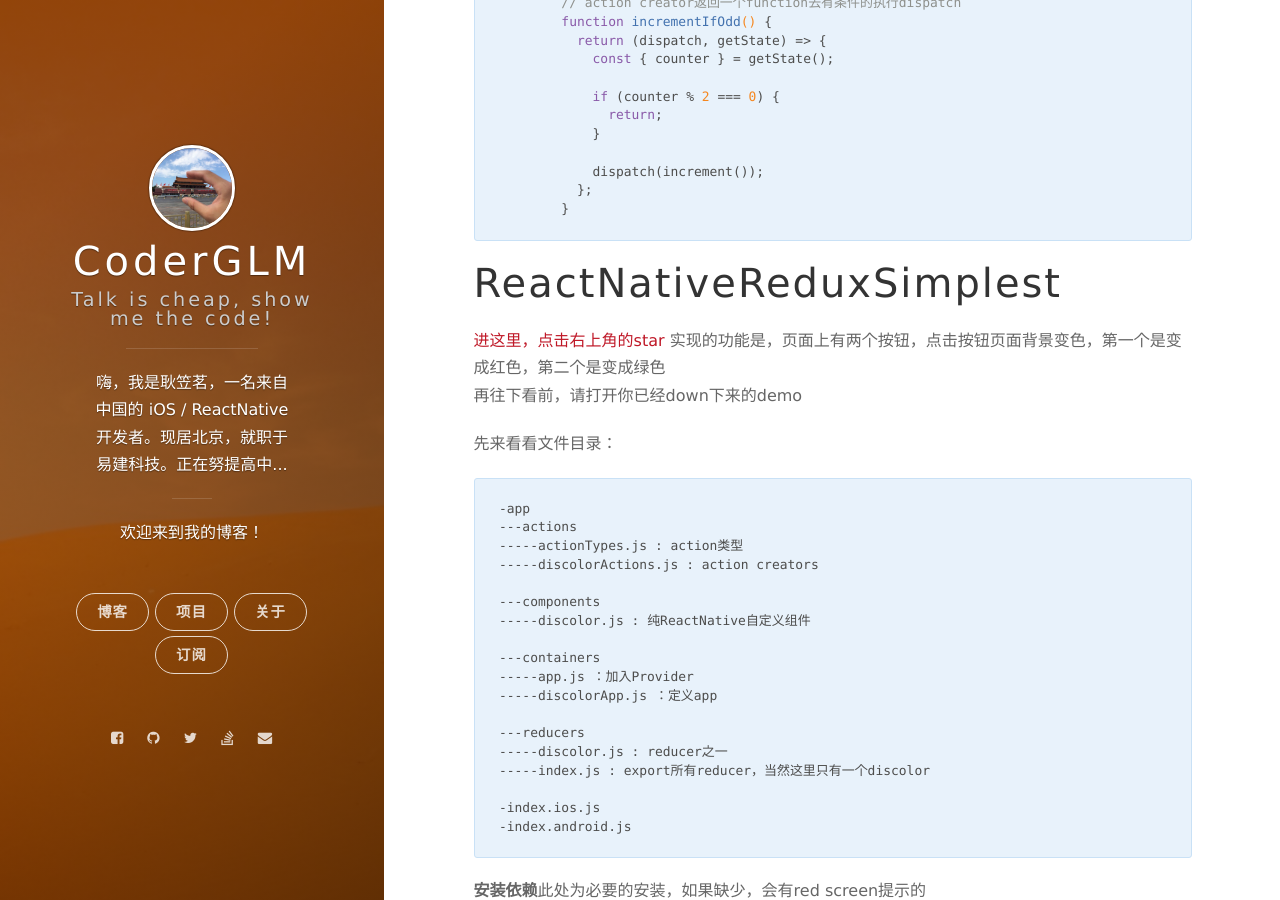
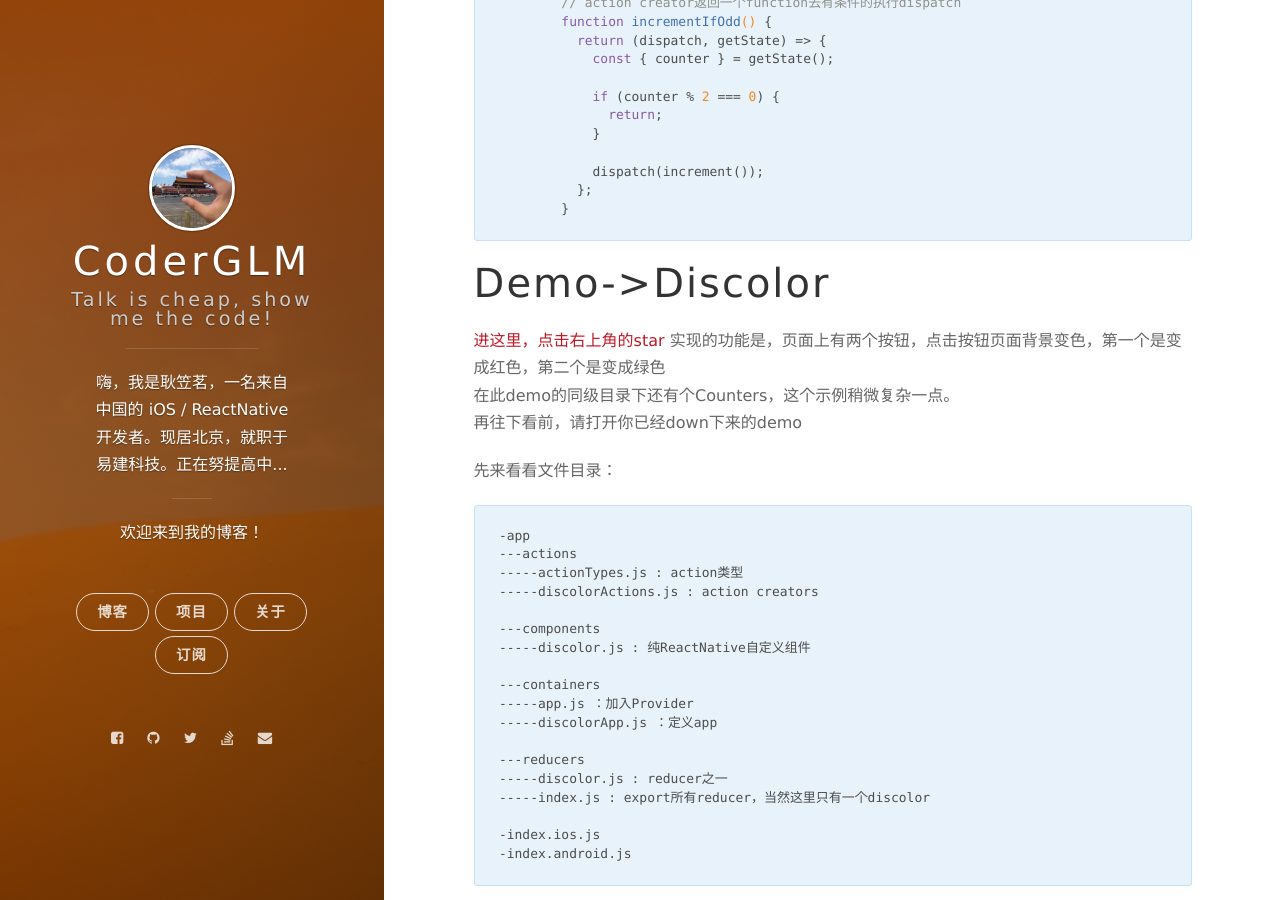
Before and after one commit to CoderLim/jekyll-based-blog, a Jekyll site: the page built from _posts/2016-8-16-react-native-redux.markdown, in a window 1280 px wide and 900 px high, scrolled down 5549 px. Built offline with Jekyll 4.4.1, drawn with Linux system fonts in a browser that asks for light colours; nearby versions of some CDN libraries; comment, search, counter and statistics services are not loaded.

Commit message:
Update 2016-8-16-react-native-redux.markdown

````diff
--- a/_posts/2016-8-16-react-native-redux.markdown
+++ b/_posts/2016-8-16-react-native-redux.markdown
@@ -194,9 +194,10 @@ inner function把store的dispatch和getState作为参数<br/>
         }
 ```
 
-# ReactNativeReduxSimplest
-[进这里，点击右上角的star](https://github.com/CoderGLM/ReactNativeReduxSimplest)
+# Demo->Discolor
+[进这里，点击右上角的star](https://github.com/CoderGLM/react-native-redux-example/tree/master/Discolor)
 实现的功能是，页面上有两个按钮，点击按钮页面背景变色，第一个是变成红色，第二个是变成绿色<br/>
+在此demo的同级目录下还有个Counters，这个示例稍微复杂一点。<br/>
 再往下看前，请打开你已经down下来的demo<br/>
 
 先来看看文件目录：
````
